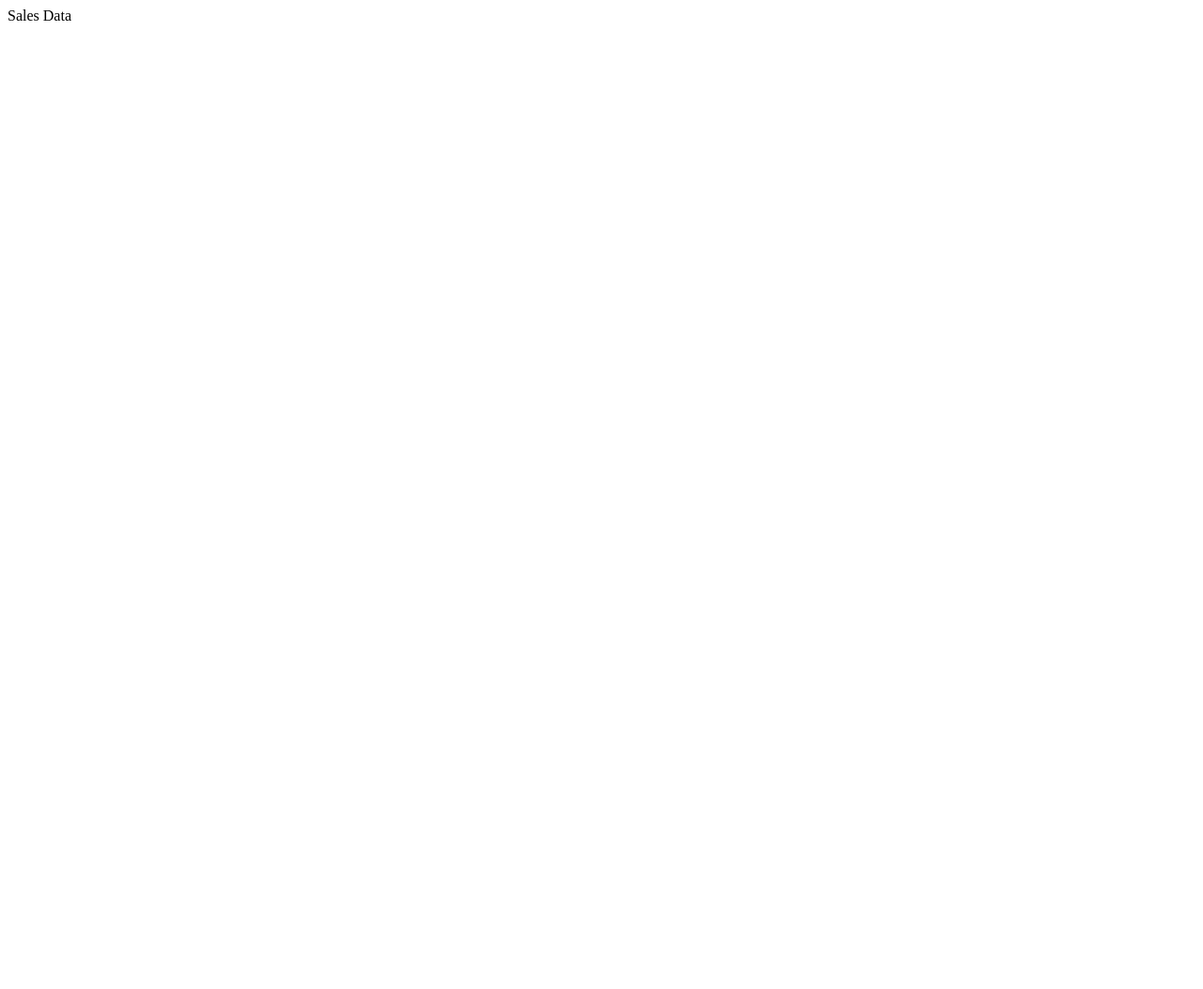
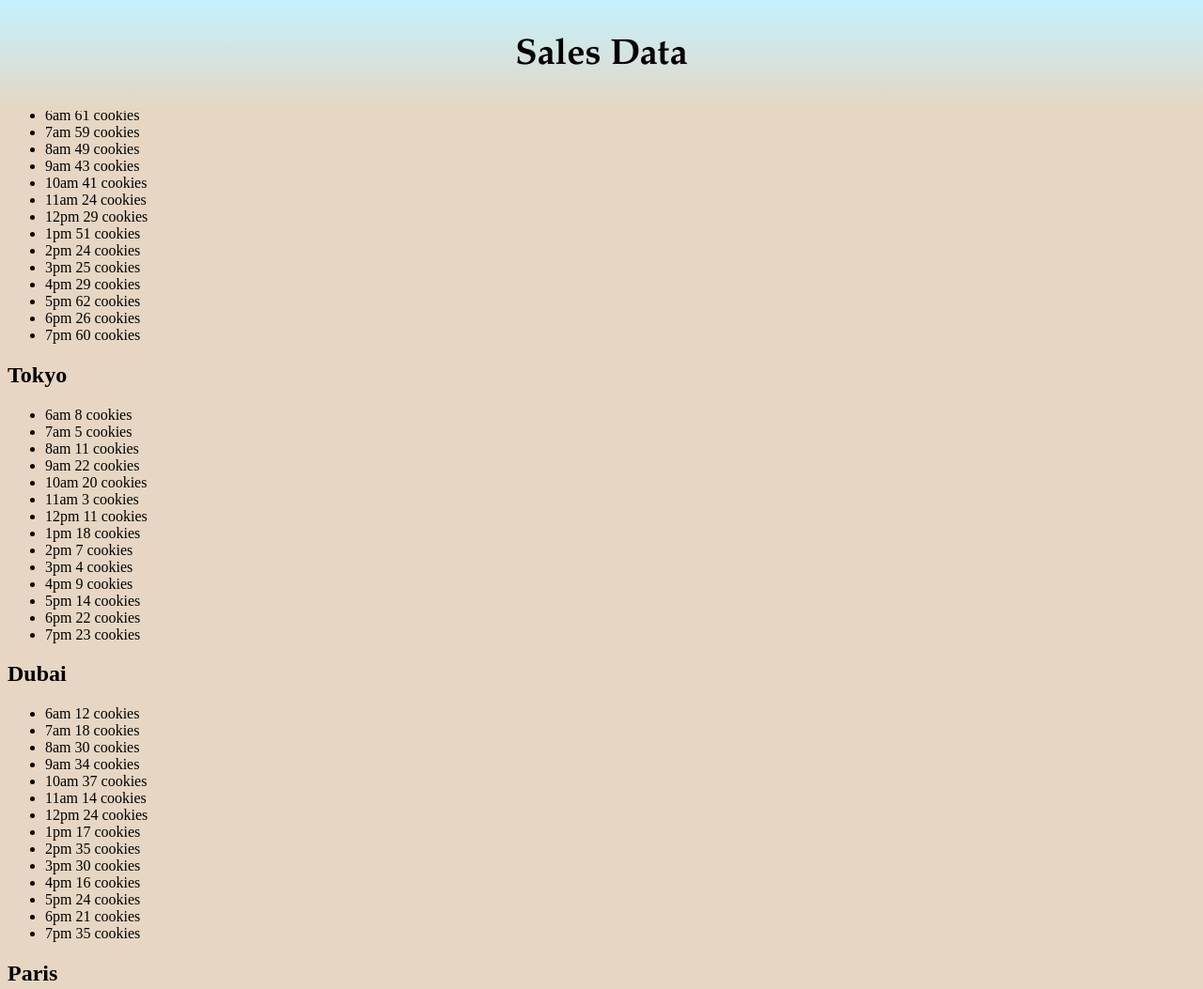
Before and after one commit to codeslayer-787/cookie-stand, a plain HTML site: page sales.html in a window 1280 px wide. Shown: the top 1053 px of the page at 94% size. Before the commit the page ends 800 px from the top, so only its background shows below. Drawn offline with Linux system fonts and the light colour scheme.

Commit message:
Add objects and basic format

```diff
--- a/app.js
+++ b/app.js
@@ -0,0 +1,214 @@
+
+'use strict';
+
+const hourOps = ["6am", "7am", "8am", "9am", "10am", "11am", "12pm", "1pm", "2pm", "3pm", "4pm", "5pm", "6pm", "7pm"];
+
+
+
+var seattle = {
+  name: 'Seattle',
+  MinCust: 23,
+  MaxCust: 65,
+  AvgCookie: 6.3,
+  cookieSales: [],
+
+
+  simulate: function () {
+    for (let i = 0; i<hourOps.length; i++){
+      var simulateSale = Math.floor((Math.random() *(this.MaxCust - this.MinCust) + this.MinCust));
+      this.cookieSales.push(simulateSale);
+      //console.log(simulateSale);
+
+    //function getRandomArbitrary(min, max) {  return Math.random() * (max - min) + min;
+    }
+  },
+  render: function(){
+    var ulElement = document.createElement('ul');
+    for (let i = 0; i<hourOps.length; i++){
+      var liElement = document.createElement('li');
+      liElement.textContent = hourOps[i] + " " + this.cookieSales[i] + ' cookies';
+      ulElement.appendChild(liElement);
+    }
+    var sectionElement = document.getElementById('sales');
+    var h2Element = document.createElement('h2');
+    h2Element.textContent = this.name;
+    sectionElement.appendChild(h2Element);
+    sectionElement.appendChild(ulElement);
+  }
+
+};
+seattle.simulate();
+seattle.render();
+
+
+//var divElement = document.createElement('div');
+
+var tokyo = {
+  name: 'Tokyo',
+  MinCust: 3,
+  MaxCust: 24,
+  AvgCookie: 1.2,
+  cookieSales: [],
+
+
+  simulate: function () {
+    for (let i = 0; i<hourOps.length; i++){
+      var simulateSale = Math.floor((Math.random() *(this.MaxCust - this.MinCust) + this.MinCust));
+      this.cookieSales.push(simulateSale);
+      //console.log(simulateSale);
+
+    //function getRandomArbitrary(min, max) {  return Math.random() * (max - min) + min;
+    }
+  },
+  render: function(){
+    var ulElement = document.createElement('ul');
+    for (let i = 0; i<hourOps.length; i++){
+      var liElement = document.createElement('li');
+      liElement.textContent = hourOps[i] + " " + this.cookieSales[i] + ' cookies';
+      ulElement.appendChild(liElement);
+    }
+    var sectionElement = document.getElementById('sales');
+    var h2Element = document.createElement('h2');
+    h2Element.textContent = this.name;
+    sectionElement.appendChild(h2Element);
+    sectionElement.appendChild(ulElement);
+  }
+
+};
+
+tokyo.simulate();
+tokyo.render();
+
+var dubai = {
+  name: 'Dubai',
+  MinCust: 11,
+  MaxCust: 38,
+  AvgCookie: 3.7,
+  cookieSales: [],
+
+
+  simulate: function () {
+    for (let i = 0; i<hourOps.length; i++){
+      var simulateSale = Math.floor((Math.random() *(this.MaxCust - this.MinCust) + this.MinCust));
+      this.cookieSales.push(simulateSale);
+      //console.log(simulateSale);
+
+    //function getRandomArbitrary(min, max) {  return Math.random() * (max - min) + min;
+    }
+  },
+  render: function(){
+    var ulElement = document.createElement('ul');
+    for (let i = 0; i<hourOps.length; i++){
+      var liElement = document.createElement('li');
+      liElement.textContent = hourOps[i] + " " + this.cookieSales[i] + ' cookies';
+      ulElement.appendChild(liElement);
+    }
+    var sectionElement = document.getElementById('sales');
+    var h2Element = document.createElement('h2');
+    h2Element.textContent = this.name;
+    sectionElement.appendChild(h2Element);
+    sectionElement.appendChild(ulElement);
+  }
+
+};
+
+dubai.simulate();
+dubai.render();
+
+var paris = {
+  name: 'Paris',
+  MinCust: 20,
+  MaxCust: 38,
+  AvgCookie: 2.3,
+  cookieSales: [],
+
+
+  simulate: function () {
+    for (let i = 0; i<hourOps.length; i++){
+      var simulateSale = Math.floor((Math.random() *(this.MaxCust - this.MinCust) + this.MinCust));
+      this.cookieSales.push(simulateSale);
+      //console.log(simulateSale);
+
+    //function getRandomArbitrary(min, max) {  return Math.random() * (max - min) + min;
+    }
+  },
+  render: function(){
+    var ulElement = document.createElement('ul');
+    for (let i = 0; i<hourOps.length; i++){
+      var liElement = document.createElement('li');
+      liElement.textContent = hourOps[i] + " " + this.cookieSales[i] + ' cookies';
+      ulElement.appendChild(liElement);
+    }
+    var sectionElement = document.getElementById('sales');
+    var h2Element = document.createElement('h2');
+    h2Element.textContent = this.name;
+    sectionElement.appendChild(h2Element);
+    sectionElement.appendChild(ulElement);
+  }
+
+};
+
+paris.simulate();
+paris.render();
+
+var lima = {
+  name: 'Lima',
+  MinCust: 2,
+  MaxCust: 16,
+  AvgCookie: 4.6,
+  cookieSales: [],
+
+
+  simulate: function () {
+    for (let i = 0; i<hourOps.length; i++){
+      var simulateSale = Math.floor((Math.random() *(this.MaxCust - this.MinCust) + this.MinCust));
+      this.cookieSales.push(simulateSale);
+      //console.log(simulateSale);
+
+    //function getRandomArbitrary(min, max) {  return Math.random() * (max - min) + min;
+    }
+  },
+  render: function(){
+    var ulElement = document.createElement('ul');
+    for (let i = 0; i<hourOps.length; i++){
+      var liElement = document.createElement('li');
+      liElement.textContent = hourOps[i] + " " + this.cookieSales[i] + ' cookies';
+      ulElement.appendChild(liElement);
+    }
+    var sectionElement = document.getElementById('sales');
+    var h2Element = document.createElement('h2');
+    h2Element.textContent = this.name;
+    sectionElement.appendChild(h2Element);
+    sectionElement.appendChild(ulElement);
+  }
+
+};
+
+lima.simulate();
+lima.render();
+
+//var sectionElement = document.getElementById('sales');
+//sectionElement.appendChild(divElement);
+
+//  How to make html table
+// function createTable(tableData) {
+//   var table = document.createElement('table');
+//   var tableBody = document.createElement('tbody');
+
+//   tableData.forEach(function(rowData) {
+//     var row = document.createElement('tr');
+
+//     rowData.forEach(function(cellData) {
+//       var cell = document.createElement('td');
+//       cell.appendChild(document.createTextNode(cellData));
+//       row.appendChild(cell);
+//     });
+
+//     tableBody.appendChild(row);
+//   });
+
+//   table.appendChild(tableBody);
+//   document.body.appendChild(table);
+// }
+
+// createTable([["Time, Cookies"],[hourOps[0], simulateSale[0]], [hourOps[1], simulateSale[1], "row 2, cell 2"]]);
--- /dev/null
+++ b/reset.css
@@ -0,0 +1,48 @@
+/* http://meyerweb.com/eric/tools/css/reset/
+   v2.0 | 20110126
+   License: none (public domain)
+*/
+
+html, body, div, span, applet, object, iframe,
+h1, h2, h3, h4, h5, h6, p, blockquote, pre,
+a, abbr, acronym, address, big, cite, code,
+del, dfn, em, img, ins, kbd, q, s, samp,
+small, strike, strong, sub, sup, tt, var,
+b, u, i, center,
+dl, dt, dd, ol, ul, li,
+fieldset, form, label, legend,
+table, caption, tbody, tfoot, thead, tr, th, td,
+article, aside, canvas, details, embed,
+figure, figcaption, footer, header, hgroup,
+menu, nav, output, ruby, section, summary,
+time, mark, audio, video {
+	margin: 0;
+	padding: 0;
+	border: 0;
+	font-size: 100%;
+	font: inherit;
+	vertical-align: baseline;
+}
+/* HTML5 display-role reset for older browsers */
+article, aside, details, figcaption, figure,
+footer, header, hgroup, menu, nav, section {
+	display: block;
+}
+body {
+	line-height: 1;
+}
+ol, ul {
+	list-style: none;
+}
+blockquote, q {
+	quotes: none;
+}
+blockquote:before, blockquote:after,
+q:before, q:after {
+	content: '';
+	content: none;
+}
+table {
+	border-collapse: collapse;
+	border-spacing: 0;
+}
--- a/sales.html
+++ b/sales.html
@@ -1,16 +1,25 @@
 <!DOCTYPE html>
 <html>
   <head>
+    <link rel="reset" href="reset.css">
     <link rel="stylesheet" href="style.css">
   </head>
+  <header>
+    <div class="fixed-header">
+      <div class = "container">
+    <h1>Sales Data</h1>
+  </header>
   <body>
-    <header>Sales Data</header>
     <main>
+      <h2>Sales</h2>
+      <section id="sales">
 
+      </section>
     </main>
     <footer>
 
     </footer>
+    <span class="highlightText">test</span>
     <script src="app.js"></script>
 
   </body>
--- a/style.css
+++ b/style.css
@@ -0,0 +1,34 @@
+body {
+  background-color: rgb(230, 214, 195);}
+  .highlightText {background-color: white;}
+  p {background-color: bisque;
+  font-family: Georgia, serif;
+  margin-top: 15px;
+  margin-bottom: 15px;
+  padding-bottom: 10px;
+
+}
+
+.fixed-header, .fixed-footer {
+  width: 100%;
+  position: fixed;
+  text-align: center;
+  font-family: garamond, serif;
+  font-size: larger;
+  padding: 10px 0;
+  left: 0px;
+  right: 0px;
+  background-image: linear-gradient(rgb(196, 241, 255), rgb(230, 214, 195));
+  z-index: 10;
+  border-bottom: 10px;
+}
+.fixed-header{
+  top: 0;
+}
+.fixed-footer{
+  bottom: 0;
+}
+.container{
+  width: 80%;
+  margin: 0 auto;
+}
```
Also changed, not shown: index.html (+7 -1 lines), .eslintrc.json (added), 2 other files.
